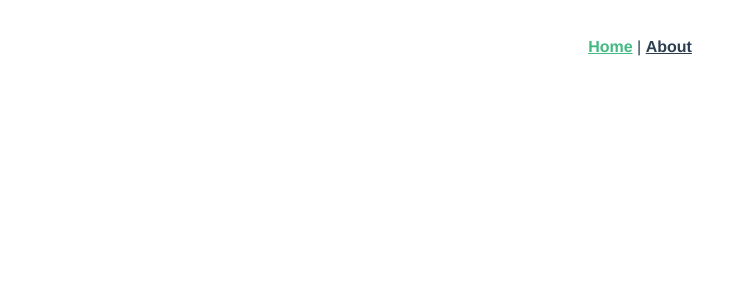
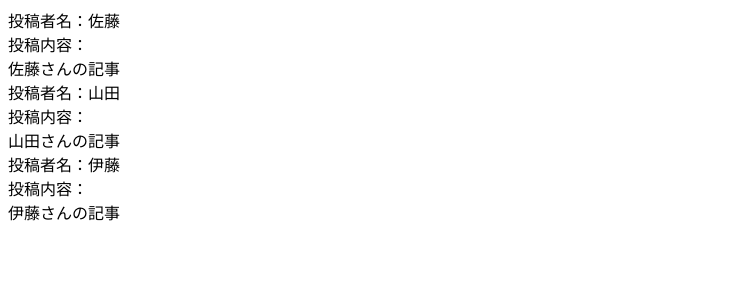
Before and after one commit to ri-chococro/ex-vue-bbs, a Vue app: page / in a window 1280 px wide. Shown: the top 300 px of the page, without its empty margins (0-746 px from the left). Built offline with nearby package versions, Linux system fonts and the light colour scheme.

Commit message:
記事一覧を表示させる

```diff
--- a/src/App.vue
+++ b/src/App.vue
@@ -1,32 +1,9 @@
 <template>
   <div id="app">
-    <div id="nav">
-      <router-link to="/">Home</router-link> |
-      <router-link to="/about">About</router-link>
+    <div class="top-wrapper">
+      <router-view />
     </div>
-    <router-view/>
   </div>
 </template>
 
-<style>
-#app {
-  font-family: Avenir, Helvetica, Arial, sans-serif;
-  -webkit-font-smoothing: antialiased;
-  -moz-osx-font-smoothing: grayscale;
-  text-align: center;
-  color: #2c3e50;
-}
-
-#nav {
-  padding: 30px;
-}
-
-#nav a {
-  font-weight: bold;
-  color: #2c3e50;
-}
-
-#nav a.router-link-exact-active {
-  color: #42b983;
-}
-</style>
+<style></style>
--- a/src/views/Bbs.vue
+++ b/src/views/Bbs.vue
@@ -1,12 +1,24 @@
 <template>
-  <div class="bbs"></div>
+  <div class="bbs">
+    <div v-for="article of currentArticleList" v-bind:key="article">
+      <div>投稿者名：{{ article.name }}</div>
+      <div>投稿内容：</div>
+      <div>{{ article.content }}</div>
+    </div>
+  </div>
 </template>
 
 <script lang="ts">
 import { Component, Vue } from "vue-property-decorator";
 
 @Component
-export default class Bbs extends Vue {}
+export default class Bbs extends Vue {
+  currentArticleList = [];
+
+  created() {
+    this.currentArticleList = this["$store"].getters.getArticle;
+  }
+}
 </script>
 
 <style></style>
```
